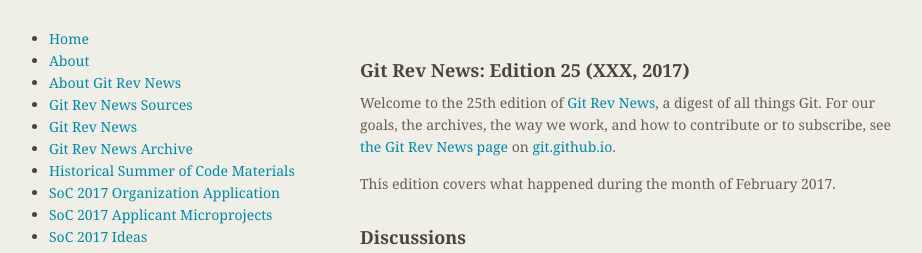
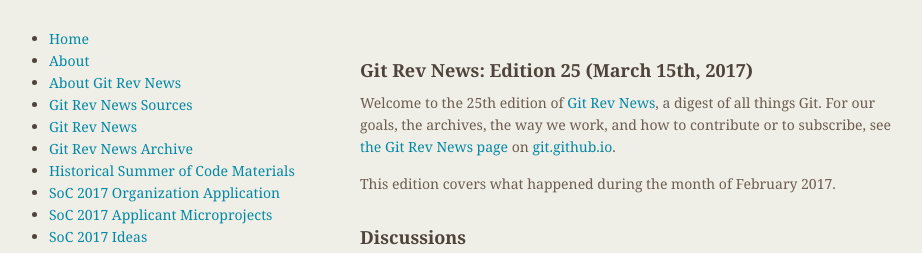
Before and after one commit to git/git.github.io, a Jekyll site: the page built from rev_news/drafts/edition-25.md, in a window 1280 px wide. Shown: the top 253 px of the page, without its empty margins (174-1096 px from the left). Built offline with Jekyll 4.4.1, drawn with Linux system fonts in a browser that asks for light colours.

Commit message:
rn-25: set publication date to March 15th

```diff
--- a/rev_news/drafts/edition-25.md
+++ b/rev_news/drafts/edition-25.md
@@ -1,5 +1,5 @@
 ---
-title: Git Rev News Edition 25 (XXX, 2017)
+title: Git Rev News Edition 25 (March 15th, 2017)
 layout: default
 date: 2017-03-15 12:06:51 +0100
 author: chriscool
@@ -7,7 +7,7 @@
 navbar: false
 ---
 
-## Git Rev News: Edition 25 (XXX, 2017)
+## Git Rev News: Edition 25 (March 15th, 2017)
 
 Welcome to the 25th edition of [Git Rev News](https://git.github.io/rev_news/rev_news/),
 a digest of all things Git. For our goals, the archives, the way we work, and how to contribute or to
```
